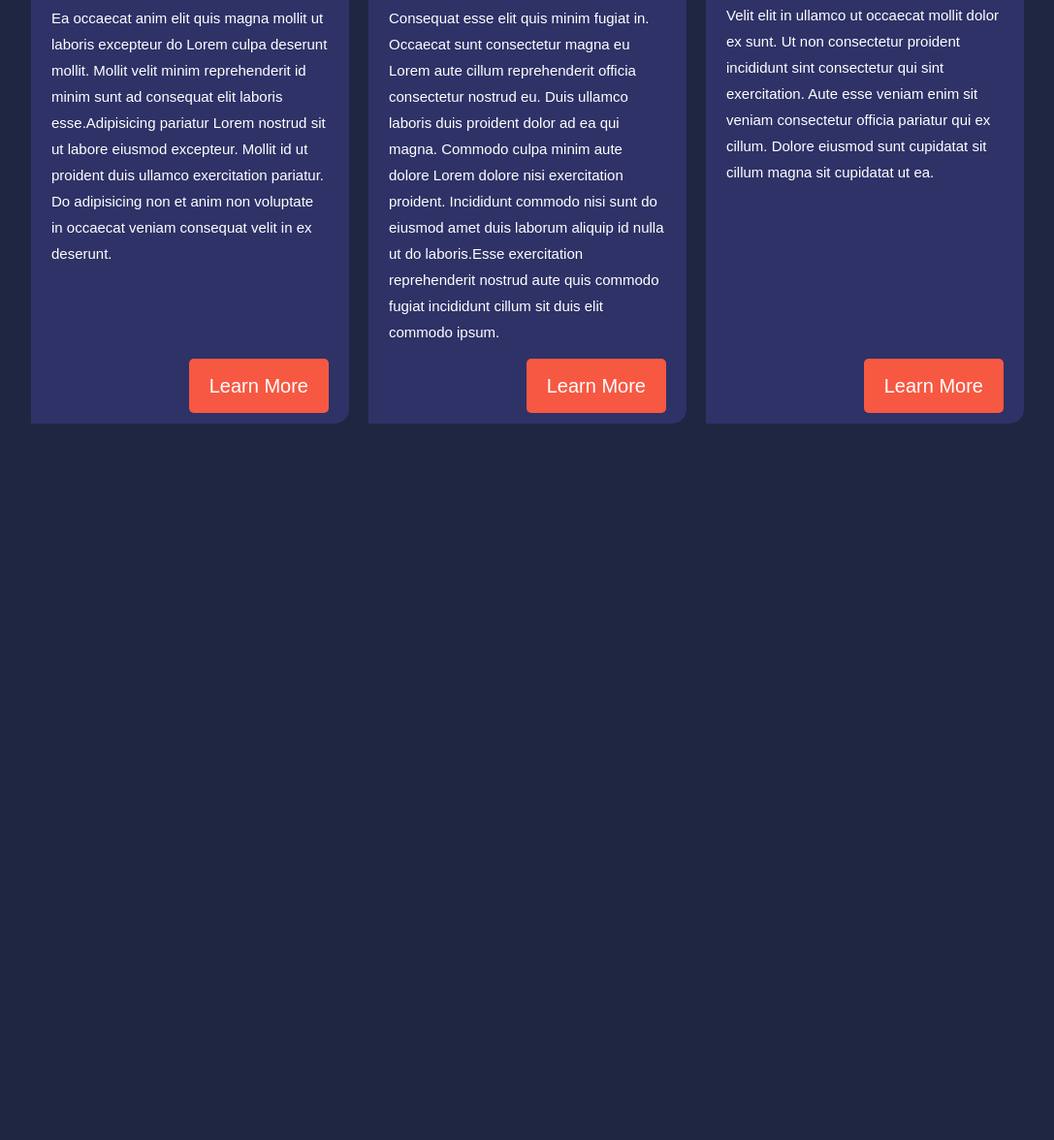
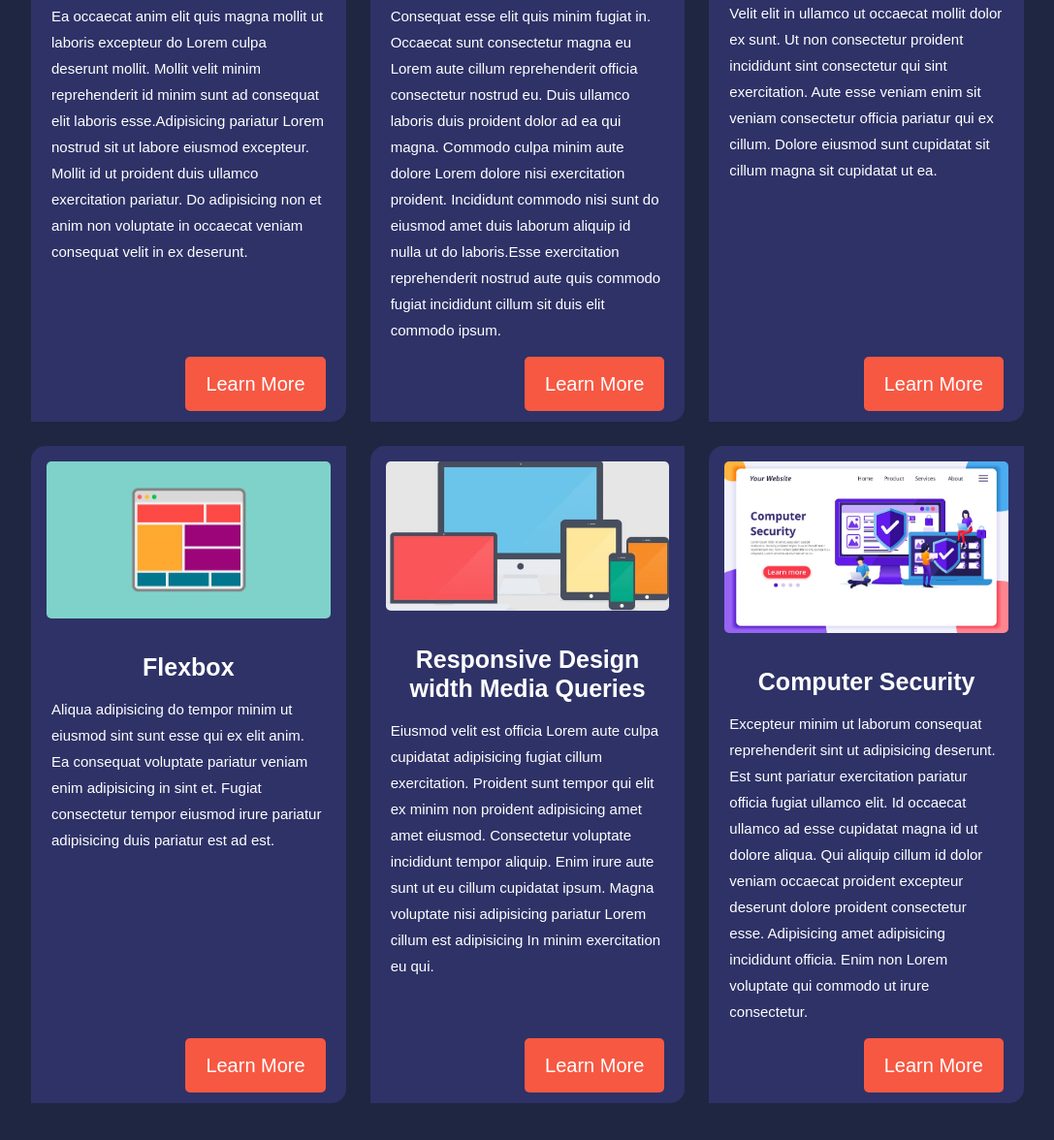
Before and after one commit to johnb123-a/Multipage-Education-School, a website: page index.html in a window 1280 px wide. Shown: the part 1632-2808 px from the top of the page at 97% size, without its empty margins (96-1183 px from the left). Before the commit the page ends 2129 px from the top, so only its background shows below. Drawn offline with nearby package versions, Linux system fonts and the light colour scheme.

Commit message:
add 3 course more in courses section

```diff
--- a/assets/styles/sass/components/_courses.scss
+++ b/assets/styles/sass/components/_courses.scss
@@ -9,7 +9,7 @@
   &__container {
     display: grid;
     grid-template-columns: repeat(3, 1fr);
-    gap: 2rem;
+    gap: 2.5rem;
 
     .container {
       &__course {
--- a/index.html
+++ b/index.html
@@ -166,6 +166,60 @@
             <a href="courses.html" class="u-btn u-btn--primary course__info--btn">Learn More</a>
           </div>
         </article>
+
+        <article class="container__course">
+          <div class="course__image">
+            <img src="./assets/images/course19.jpg" alt="">
+          </div>
+          <div class="course__info">
+            <h4 class="course__info--title">Flexbox</h4>
+            <p class="course__info--paragraph">
+              Aliqua adipisicing do tempor minim ut eiusmod sint sunt esse qui
+              ex elit anim. Ea consequat voluptate pariatur veniam enim
+              adipisicing in sint et. Fugiat consectetur tempor eiusmod irure
+              pariatur adipisicing duis pariatur est ad est.
+            </p>
+            <a href="courses.html" class="u-btn u-btn--primary course__info--btn">Learn More</a>
+          </div>
+        </article>
+
+        <article class="container__course">
+          <div class="course__image">
+            <img src="./assets/images/course20.jpg" alt="">
+          </div>
+          <div class="course__info">
+            <h4 class="course__info--title">Responsive Design width Media Queries</h4>
+            <p class="course__info--paragraph">
+              Eiusmod velit est officia Lorem aute culpa cupidatat adipisicing
+              fugiat cillum exercitation. Proident sunt tempor qui elit ex minim
+              non proident adipisicing amet amet eiusmod. Consectetur voluptate
+              incididunt tempor aliquip. Enim irure aute sunt ut eu cillum
+              cupidatat ipsum. Magna voluptate nisi adipisicing pariatur Lorem
+              cillum est adipisicing In minim exercitation eu qui.
+            </p>
+            <a href="courses.html" class="u-btn u-btn--primary course__info--btn">Learn More</a>
+          </div>
+        </article>
+
+        <article class="container__course">
+          <div class="course__image">
+            <img src="./assets/images/course21.jpg" alt="">
+          </div>
+          <div class="course__info">
+            <h4 class="course__info--title">Computer Security</h4>
+            <p class="course__info--paragraph">
+              Excepteur minim ut laborum consequat reprehenderit sint ut
+              adipisicing deserunt. Est sunt pariatur exercitation pariatur
+              officia fugiat ullamco elit. Id occaecat ullamco ad esse cupidatat
+              magna id ut dolore aliqua. Qui aliquip cillum id dolor veniam
+              occaecat proident excepteur deserunt dolore proident consectetur
+              esse. Adipisicing amet adipisicing incididunt officia. Enim non
+              Lorem voluptate qui commodo ut irure consectetur.
+            </p>
+            <a href="courses.html" class="u-btn u-btn--primary course__info--btn">Learn More</a>
+          </div>
+        </article>
+
       </div>
     </section>
     </main>
```
Also changed, not shown: assets/images/course19.jpg (added), assets/images/course20.jpg (added), assets/images/course21.jpg (added), assets/styles/css/style.css.
